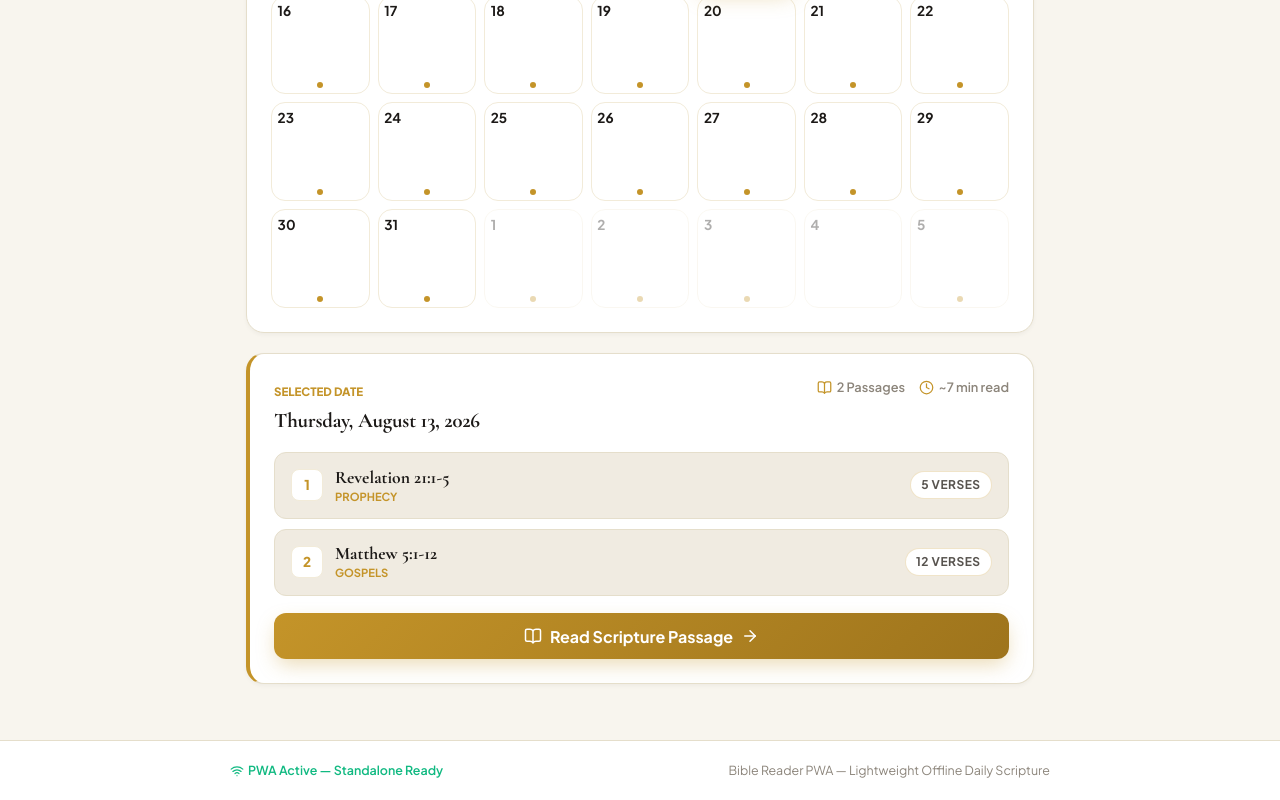
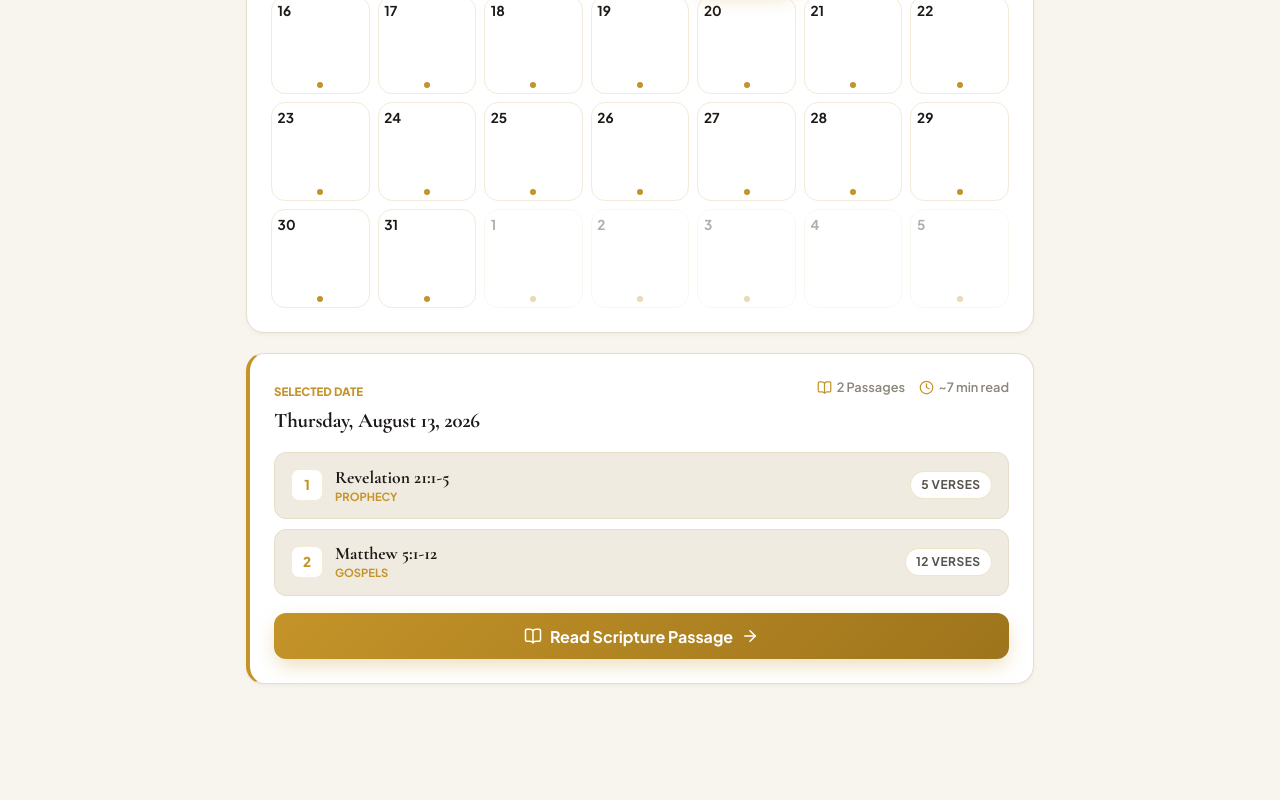
Before and after one commit to YinkaEnoch/bible-reader, a React (Vite) app: page / in a window 1280 px wide. Shown: the part 716-1516 px from the top of the page. After the commit the page ends 1456 px from the top, so only its background shows below. Built offline with nearby package versions, Linux system fonts and the light colour scheme.

Commit message:
remove footer

```diff
--- a/src/App.tsx
+++ b/src/App.tsx
@@ -1,12 +1,12 @@
-import { useState } from 'react';
-import { useTheme } from './hooks/useTheme';
-import { usePWA } from './hooks/usePWA';
-import { useReadings } from './hooks/useReadings';
-import { Navbar } from './components/Navbar/Navbar';
-import { CalendarView } from './components/Calendar/CalendarView';
-import { ReadingView } from './components/ReadingView/ReadingView';
-import type { PaperTheme } from './types';
-import { CheckCircle, Wifi, WifiOff } from 'lucide-react';
+import { useState } from "react";
+import { useTheme } from "./hooks/useTheme";
+import { usePWA } from "./hooks/usePWA";
+import { useReadings } from "./hooks/useReadings";
+import { Navbar } from "./components/Navbar/Navbar";
+import { CalendarView } from "./components/Calendar/CalendarView";
+import { ReadingView } from "./components/ReadingView/ReadingView";
+import type { PaperTheme } from "./types";
+import { CheckCircle, Wifi, WifiOff } from "lucide-react";
 
 export function App() {
   const { theme, toggleTheme } = useTheme();
@@ -24,24 +24,32 @@ export function App() {
     goToPrevDay,
   } = useReadings();
 
-  const [activeView, setActiveView] = useState<'calendar' | 'reading'>('calendar');
+  const [activeView, setActiveView] = useState<"calendar" | "reading">(
+    "calendar",
+  );
   const [paperTheme, setPaperTheme] = useState<PaperTheme>(() => {
-    return theme === 'dark' ? 'midnight' : 'parchment';
+    return theme === "dark" ? "midnight" : "parchment";
   });
 
   const handleOpenReadingView = () => {
-    setActiveView('reading');
-    window.scrollTo({ top: 0, behavior: 'smooth' });
+    setActiveView("reading");
+    window.scrollTo({ top: 0, behavior: "smooth" });
   };
 
   const handleBackToCalendar = () => {
-    setActiveView('calendar');
-    window.scrollTo({ top: 0, behavior: 'smooth' });
+    setActiveView("calendar");
+    window.scrollTo({ top: 0, behavior: "smooth" });
   };
 
   return (
     <div
-      style={{ minHeight: '100vh', display: 'flex', flexDirection: 'column', backgroundColor: 'var(--bg-primary)', color: 'var(--text-primary)' }}
+      style={{
+        minHeight: "100vh",
+        display: "flex",
+        flexDirection: "column",
+        backgroundColor: "var(--bg-primary)",
+        color: "var(--text-primary)",
+      }}
       data-paper={paperTheme}
     >
       {/* Top Navbar */}
@@ -54,8 +62,11 @@ export function App() {
       />
 
       {/* Main Viewport Container */}
-      <main className="app-viewport" style={{ paddingTop: '1.25rem', paddingBottom: '3.5rem' }}>
-        {activeView === 'calendar' ? (
+      <main
+        className="app-viewport"
+        style={{ paddingTop: "1.25rem", paddingBottom: "3.5rem" }}
+      >
+        {activeView === "calendar" ? (
           <CalendarView
             currentMonth={currentMonth}
             selectedDate={selectedDate}
@@ -78,32 +89,6 @@ export function App() {
           />
         )}
       </main>
-
-      {/* Footer */}
-      <footer style={{ marginTop: 'auto', padding: '1.25rem 1rem', borderTop: '1px solid var(--border-color)', backgroundColor: 'var(--bg-secondary)', textAlign: 'center', fontSize: '0.78rem', color: 'var(--text-muted)' }}>
-        <div style={{ maxWidth: '820px', margin: '0 auto', display: 'flex', flexWrap: 'wrap', alignItems: 'center', justifyContent: 'space-between', gap: '0.5rem' }}>
-          <div style={{ display: 'flex', alignItems: 'center', gap: '0.5rem' }}>
-            {isOffline ? (
-              <span style={{ display: 'inline-flex', alignItems: 'center', gap: '0.25rem', color: '#d97706', fontWeight: 600 }}>
-                <WifiOff size={14} />
-                <span>Offline Mode (Cached Assets Ready)</span>
-              </span>
-            ) : (
-              <span style={{ display: 'inline-flex', alignItems: 'center', gap: '0.25rem', color: '#10b981', fontWeight: 600 }}>
-                <Wifi size={14} />
-                <span>PWA Active — Standalone Ready</span>
-              </span>
-            )}
-            {swRegistered && (
-              <span className="badge-pill badge-success" style={{ fontSize: '0.65rem' }}>
-                <CheckCircle size={10} /> SW Active
-              </span>
-            )}
-          </div>
-
-          <div>Bible Reader PWA — Lightweight Offline Daily Scripture</div>
-        </div>
-      </footer>
     </div>
   );
 }
```
